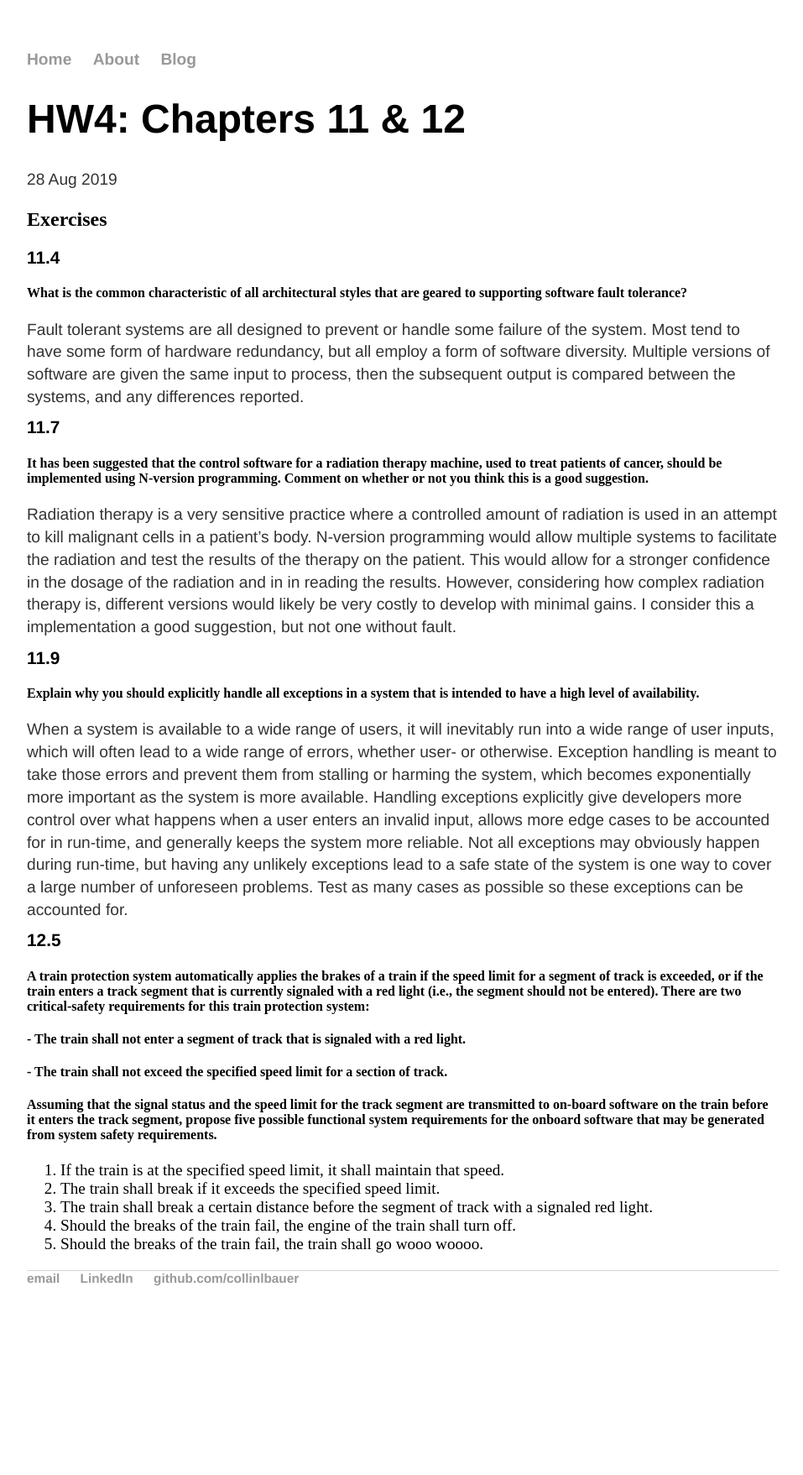
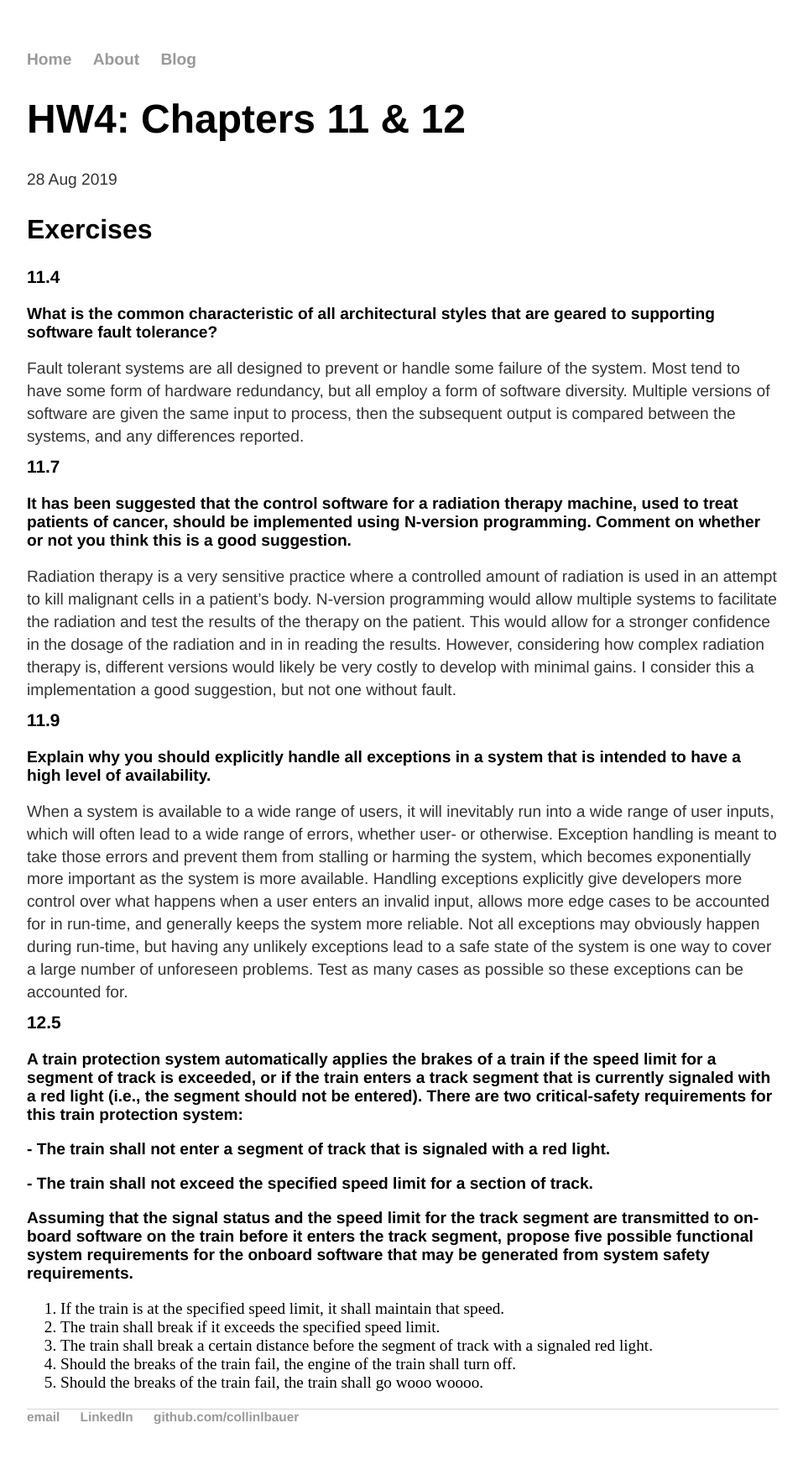
Before and after one commit to CollinLBauer/collinlbauer.github.io, a Jekyll site: the page built from _posts/2019-08-28-HW4-Chapters-11-and-12.md, in a window 1280 px wide. Shown: the whole page at 84% size, without its empty margins (160-1117 px from the left). Built offline with Jekyll 4.4.1, drawn with Linux system fonts in a browser that asks for light colours; before the commit the page ends 1592 px from its top, so only the background shows below that.

Commit message:
Style changes

```diff
--- a/css/main.css
+++ b/css/main.css
@@ -27,9 +27,20 @@ h1 {
     font-size: 3em;
 }
 
+h2 {
+    font-family:'Helvetica', 'Arial', 'Sans-Serif';
+    font-size: 2em;
+}
+
 h3 {
     font-family:'Helvetica', 'Arial', 'Sans-Serif';
     font-size: 1.3em;
+    margin: 0.5em auto 1em
+}
+
+h4 {
+    font-family:'Helvetica', 'Arial', 'Sans-Serif';
+    font-size: 1.2em;
     margin: 0.5em auto 1em
 }
 
```
